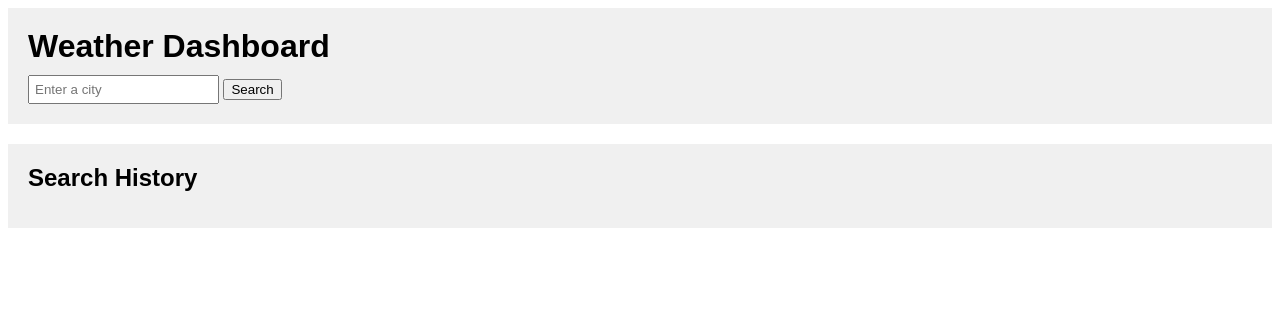
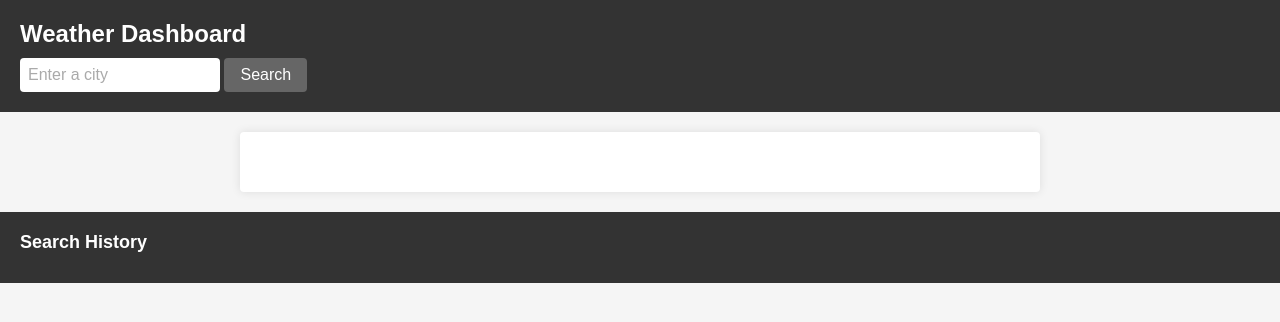
Before and after one commit to Senkua/WeatherApp, a plain HTML site: page index.html in a window 1280 px wide. Drawn offline with Linux system fonts and the light colour scheme.

Commit message:
added more styling to the web page

```diff
--- a/styles.css
+++ b/styles.css
@@ -1,14 +1,25 @@
-body {
+
+* {
+    box-sizing: border-box;
+    margin: 0;
+    padding: 0;
+  }
+
+  body {
     font-family: Arial, sans-serif;
+    background-color: #f5f5f5;
+    color: #333;
   }
 
   header {
-    background-color: #f0f0f0;
+    background-color: #333;
     padding: 20px;
   }
 
   header h1 {
     margin: 0;
+    color: #fff;
+    font-size: 24px;
   }
 
   #cityForm {
@@ -16,24 +27,67 @@ body {
   }
 
   #cityInput {
-    padding: 5px;
+    padding: 8px;
+    width: 200px;
+    border: none;
+    border-radius: 4px;
+    font-size: 16px;
   }
 
-  #currentWeather {
-    margin-top: 20px;
+  #cityInput:focus {
+    outline: none;
   }
 
-  #forecast {
-    margin-top: 20px;
+  #cityInput::placeholder {
+    color: #aaa;
+  }
+
+  button[type="submit"] {
+    padding: 8px 16px;
+    border: none;
+    border-radius: 4px;
+    background-color: #666;
+    color: #fff;
+    font-size: 16px;
+    cursor: pointer;
+    transition: background-color 0.3s ease;
+  }
+
+  button[type="submit"]:hover {
+    background-color: #555;
+  }
+
+  main {
+    max-width: 800px;
+    margin: 20px auto;
+    padding: 20px;
+    background-color: #fff;
+    box-shadow: 0px 0px 10px rgba(0, 0, 0, 0.1);
+    border-radius: 4px;
+  }
+
+  section {
+    margin-bottom: 20px;
+  }
+
+  section h2 {
+    margin-bottom: 10px;
+    font-size: 20px;
+  }
+
+  section p {
+    margin-bottom: 5px;
   }
 
   footer {
-    background-color: #f0f0f0;
+    background-color: #333;
     padding: 20px;
   }
 
   footer h2 {
     margin: 0;
+    color: #fff;
+    font-size: 18px;
   }
 
   #searchHistory {
@@ -45,8 +99,13 @@ body {
   #searchHistory li {
     cursor: pointer;
     margin-bottom: 5px;
+    padding: 8px;
+    background-color: #f5f5f5;
+    color: #333;
+    font-size: 14px;
+    transition: background-color 0.3s ease;
   }
 
   #searchHistory li:hover {
-    text-decoration: underline;
+    background-color: #e5e5e5;
   }
```
